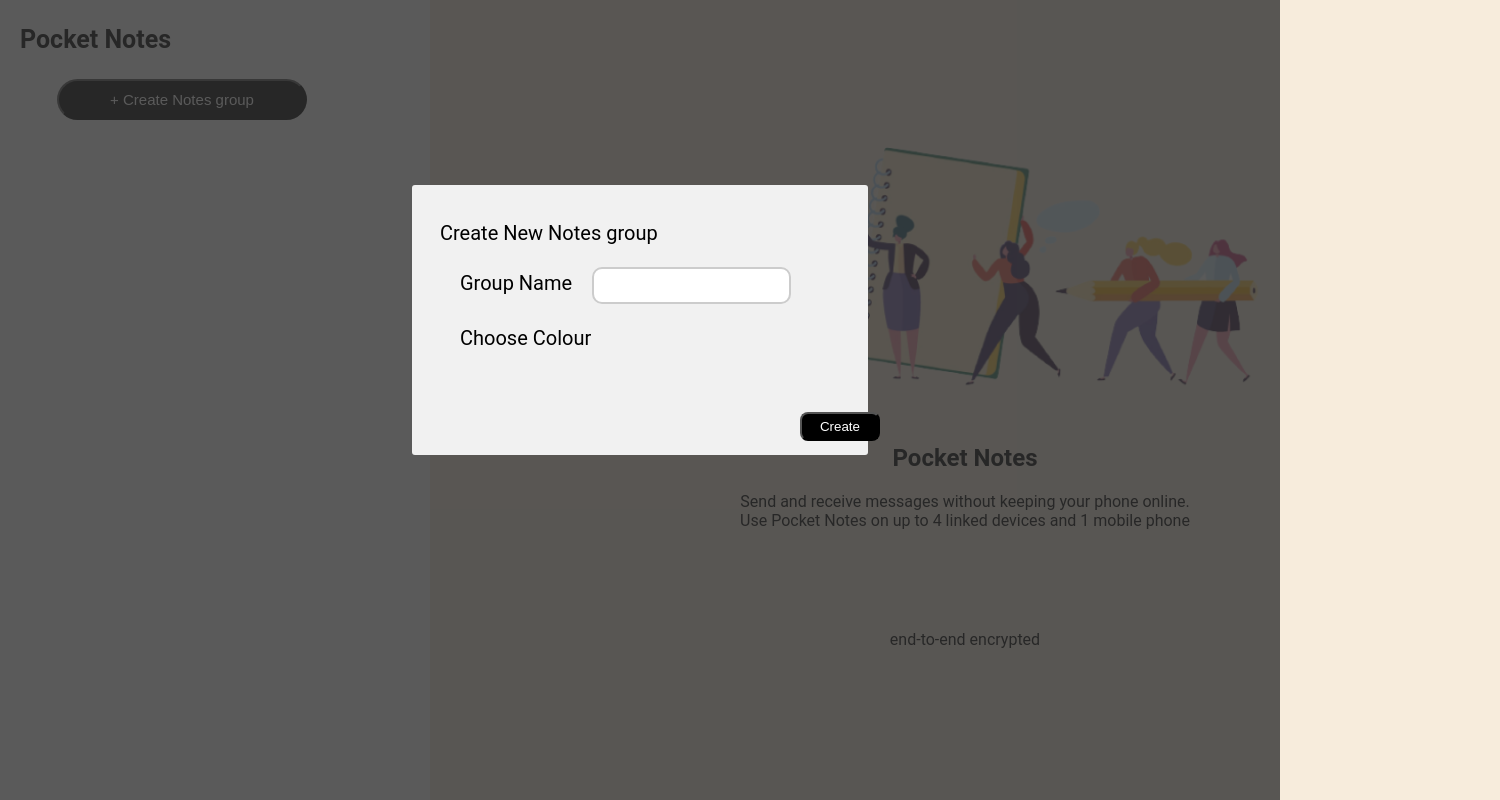
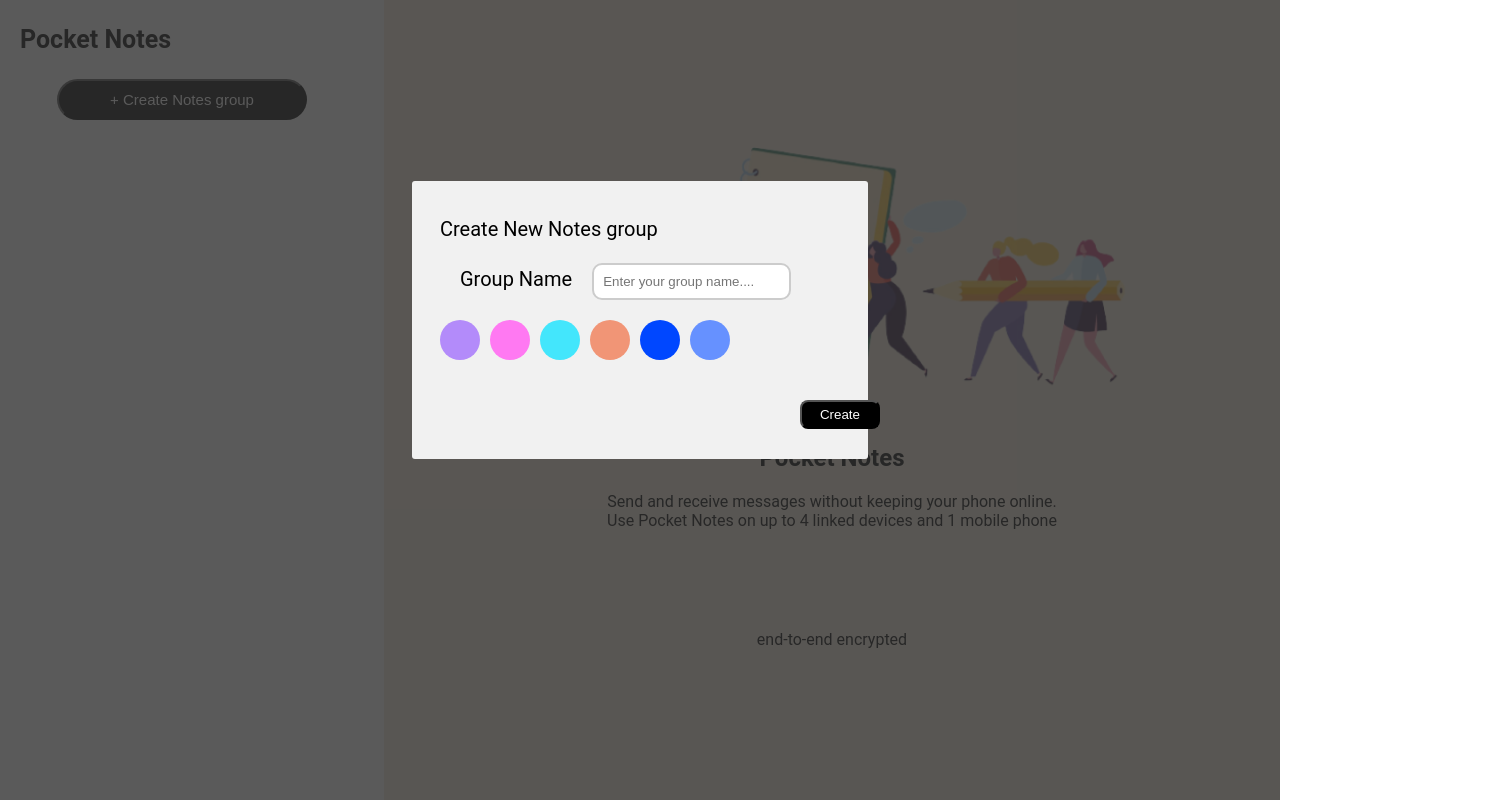
Before and after one commit to Sukrutiii/pocket-notes, a React (Create React App) app: page / in a window 1280 px wide. Both pictures are taken after a click on the button "+ Create Notes group". Shown: the whole page, 1500 px wide, since content can reach past the window. Built offline with nearby package versions, Linux system fonts and the light colour scheme.

Commit message:
first commit

```diff
--- a/package.json
+++ b/package.json
@@ -6,12 +6,15 @@
     "@testing-library/jest-dom": "^5.16.5",
     "@testing-library/react": "^13.4.0",
     "@testing-library/user-event": "^13.5.0",
+    "date-and-time": "^3.0.0",
     "font-awesome": "^4.7.0",
     "react": "^18.2.0",
     "react-color": "^2.19.3",
+    "react-date-and-time": "^1.0.0",
     "react-dom": "^18.2.0",
     "react-router-dom": "^6.11.1",
     "react-scripts": "5.0.1",
+    "react-uuid": "^2.0.0",
     "reactjs-popup": "^2.0.5",
     "web-vitals": "^2.1.4"
   },
--- a/src/App.css
+++ b/src/App.css
@@ -2,3 +2,7 @@
     display: flex;
     flex-direction: row;
 }
+
+::-webkit-scrollbar {
+    display: none;
+}
--- a/src/App.js
+++ b/src/App.js
@@ -1,14 +1,17 @@
 import './App.css';import GroupPage from './components/Groups/Groups';
 import NotePage from './components/Notes/Notes';
-import React from 'react';
+import React, { useState } from 'react';
 
 const App=()=> {
+  const [displayNote,setDisplayNote] = useState(false)
+  const [groupId,setGroupId] = useState('')
+  const [color,setColor] = useState('')
+  const [username,setUsername] = useState('')
   return (
     <>
-
       <div className='homeContainer'>
-        <div className='groupContainer'><GroupPage/></div>
-        <div className='noteContainer'><NotePage/></div>
+        <div className='groupContainer'><GroupPage setDisplayNote={setDisplayNote} groupId={groupId}  setGroupId={setGroupId} setUsername={setUsername} setColor={setColor} color={color}/></div>
+        <div className='noteContainer'><NotePage username={username} displayNote={displayNote} groupId={groupId} color={color} /></div>
       </div>
 
     </>
--- a/src/components/Groups/Groups.css
+++ b/src/components/Groups/Groups.css
@@ -4,14 +4,30 @@ body {
 }
 
 .left {
-    position: fixed;
+    position: absolute;
+    top: 0;
     background-color: white;
     width: 30%;
+    overflow: auto;
 }
 
 h3 {
     font-size: 25px;
     margin-left: 20px;
+}
+
+.color__circle__container {
+    margin-top: 20px;
+    display: flex;
+    flex-direction: row;
+    gap: 10px;
+}
+
+.color__circle {
+    display: inline-block;
+    border-radius: 100%;
+    width: 40px;
+    height: 40px;
 }
 
 .btn {
@@ -77,7 +93,7 @@ input {
 }
 
 .popupContainer {
-    position: absolute;
+    position: fixed;
     color: black;
     font-size: 20px;
     top: 40%;
@@ -89,4 +105,26 @@ input {
     border-radius: 3px;
     max-width: 400px;
     min-width: 100px;
+    height: 250px;
 }
+
+.groups__name__container {
+    display: flex;
+    flex-direction: row;
+    gap: 50px;
+    margin-top: 20px;
+    padding-left: 50px;
+    align-items: center;
+}
+
+.groups__container {
+    overflow: scroll;
+    max-height: 500px;
+}
+
+.groups__name__container>p {
+    font-family: Verdana, Geneva, Tahoma, sans-serif;
+    font-weight: 500;
+    font-size: 20px;
+    letter-spacing: 1.5px;
+}
--- a/src/components/Groups/Groups.jsx
+++ b/src/components/Groups/Groups.jsx
@@ -1,42 +1,70 @@
 import React, { useState, useEffect } from 'react'
 import './Groups.css'
-import ViewGroup from '../ViewGroup/ViewGroup';
+import { v1 } from 'uuid'
+import Logo from '../logo/Logo';
 
-export default function Groups() {
+export default function Groups({ setDisplayNote,groupId ,setGroupId, color, setColor,setUsername }) {
 
-    const getData=()=>{
+    const getData = () => {
         const data = localStorage.getItem('groups');
-        if(data){
+        if (data) {
             return JSON.parse(data);
         }
-        else{
+        else {
             return []
         }
     }
 
     const [popup, setPopup] = useState(false);
     const [groupName, setGroupName] = useState('');
-    const [groups, setGroups] = useState([]);
+    const [groups, setGroups] = useState(getData());
 
     const togglePopup = () => {
         setPopup(!popup)
     }
 
-    const handleAddGroup=(e)=>{
+    const handleAddGroup = (e) => {
+        setDisplayNote(false)
         e.preventDefault();
-        let group={
-            groupName
+        togglePopup()
+        const id = v1();
+        if (groupName !== '' && color !== '') {
+            const group = {
+                name: groupName,
+                id: id,
+                color: color,
             }
-        setGroups([...groups,group]);
+            const data = groups;
+            data.push(group)
+            setGroups(data)
+            console.log(groups);
+            localStorage.setItem('groups', JSON.stringify(groups))
             setGroupName('');
         }
+        else {
+            window.alert("Enter details")
+        }
+    }
 
-    useEffect(()=>{
-        localStorage.setItem('groups',JSON.stringify(groups));
-    },[groups])
+    const addNotes = (id, color,name) => {
+        setDisplayNote(true)
+        setGroupId(id)
+        setUsername(name)
+        setColor(color)
+    }
 
-    const colors = ['#B38BFA','#FF79F2','#43E6FC','#F19576','#0047FF','#6691FF']
-    const colorsItem = () => <div className='color-item'></div>
+    const returnColor = (id)=>{
+        const style1 = {backgroundColor:'#F7ECDC'}
+        const style2 = {backgroundColor:'white'}
+        if(groupId===id){
+            return style1;
+        }
+        else{
+            return style2;
+        }
+    }
+
+    const colors = ['#B38BFA', '#FF79F2', '#43E6FC', '#F19576', '#0047FF', '#6691FF']
 
     return (
         <>
@@ -48,15 +76,30 @@ export default function Groups() {
                 {/* <ViewGroup/> */}
                 {popup &&
                     <div className='overlay'>
-                <div className='popupContainer' onSubmit={handleAddGroup}>
+                        <div className='popupContainer'>
                             <p>Create New Notes group</p>
-                    <label>Group Name<input type='text'
-                    required onChange={(e)=>setGroupName(e.target.value)} value={groupName}></input></label>
-                    <p className='chooseColor'>Choose Colour{colors.map}</p>
-                    <button type='submit' className='create-btn' onClick={togglePopup}>Create</button>
+                            <label>Group Name<input type='text' placeholder="Enter your group name...."
+                                required onChange={(e) => setGroupName(e.target.value)}></input></label>
+                            <div className="color__circle__container">
+                                {
+                                    colors.map((color) => <div className='color__circle' onClick={() => setColor(color)} style={{ backgroundColor: color }}></div>)
+                                }
+                            </div>
+
+                            <button className='create-btn' onClick={handleAddGroup} >Create</button>
                         </div>
                     </div>
                 }
+                <div className="groups__container">
+                {
+                    groups.map((data) =>
+                    <div className="groups__name__container" style={returnColor(data.id)} onClick={() => addNotes(data.id, data.color,data.name)}>
+                        <Logo name={data.name} color={data.color}/>
+                        <p  >{data.name}</p>
+
+                    </div>)
+                }
+                </div>
             </div>
         </>
     )
--- /dev/null
+++ b/src/components/Notes/DisplayNotes.css
@@ -0,0 +1,44 @@
+.display__note__container {
+    max-height: 500px;
+}
+
+.notes__container {
+    top: 0;
+    height: 400px;
+    z-index: -3;
+    overflow: scroll;
+}
+
+.display__note__container>textarea {
+    position: relative;
+    margin: 0;
+    bottom: 0px;
+    width: 97%;
+    right: 0px;
+    height: 120px;
+    padding: 0;
+    resize: none;
+    border: 10px solid rgb(209, 199, 199);
+    padding: 5px;
+    font-size: 15px;
+}
+
+.display__note__container>textarea:focus {
+    outline: none;
+}
+
+.display__note__container>button {
+    position: absolute;
+    right: 40px;
+    bottom: 50px;
+}
+
+.notes__data__container {
+    display: flex;
+    flex-direction: row;
+    gap: 50px;
+    padding-top: 50px;
+    padding-left: 20px;
+    font-size: 15px;
+    font-family: Verdana, Geneva, Tahoma, sans-serif;
+}
--- /dev/null
+++ b/src/components/Notes/DisplayNotes.jsx
@@ -0,0 +1,54 @@
+import React, { useState } from 'react'
+import './DisplayNotes.css'
+import date from 'date-and-time';
+
+function DisplayNotes({groupId,color}) {
+
+    const getData=()=>{
+        const data = localStorage.getItem('notes');
+        if(data){
+            return JSON.parse(data);
+        }
+        else{
+            return []
+        }
+    }
+    const [noteData,setNoteData] = useState('')
+    const [noteArray,setNoteArray] = useState(getData())
+
+
+    const addNote = ()=>{
+        const note = {
+            data:noteData,
+            created:date.format(new Date(), 'ddd, MMM DD YYYY'),
+            groupId:groupId
+        }
+        const data = noteArray;
+        data.push(note);
+        setNoteArray(data);
+        localStorage.setItem('notes',JSON.stringify(noteArray))
+        setNoteData('')
+    }
+
+  return (
+    <div className="display__note__container">
+        <div className="notes__container">
+            {
+                noteArray.map((note)=>{
+                    if(note.groupId === groupId){
+                   return <div className="notes__data__container">
+                    <div className="note__date">{note.created}</div>
+                    <div className="note__data">{note.data}</div>
+                    </div>
+                    }
+                }
+                )
+            }
+        </div>
+        <textarea value={noteData} type="text" onChange={(e)=>setNoteData(e.target.value)}/>
+        <button onClick={addNote}>Submit</button>
+    </div>
+  )
+}
+
+export default DisplayNotes
--- a/src/components/Notes/Notes.css
+++ b/src/components/Notes/Notes.css
@@ -1,8 +1,11 @@
 .right {
-    background-color: #F7ECDC;
-    width: 100%;
-    height: 100vh;
-    margin-left: 430px;
+    position: absolute;
+    right: 0;
+    width: 70%;
+    z-index: -4;
+    background: #F7ECDC;
+    height: 100%;
+
 }
 
 img {
@@ -13,3 +16,17 @@ img {
 .line {
     margin-top: 100px;
 }
+
+.header__container {
+    display: flex;
+    flex-direction: row;
+    gap: 20px;
+    padding-left: 10px;
+    padding-top: 10px;
+    background: #E8E8E8;
+    padding-bottom: 10px;
+}
+
+.header__container>p {
+    font-size: 20px;
+}
--- a/src/components/Notes/Notes.jsx
+++ b/src/components/Notes/Notes.jsx
@@ -1,19 +1,33 @@
 import React from 'react'
 import './Notes.css'
 import pic1 from '../../assets/img1.png'
+import DisplayNotes from './DisplayNotes'
+import Logo from '../logo/Logo'
 
-export default function Notes() {
+
+
+export default function Notes({displayNote,groupId,color,username}) {
   return (
     <>
       <div className='right'>
-            <center><img src={pic1}></img>
+      {(displayNote) ?
+      <div className="header__container">
+        <Logo name={username} color={color} />
+        <p>{username}</p>
+      </div>:<div/>
+      }
+        {(displayNote) ?
+          <DisplayNotes groupId={groupId} color={color}/> :
+          <center><img src={pic1}></img>
             <h2>Pocket Notes</h2>
-            <p>Send and receive messages without keeping your phone online.<br/>
-               Use Pocket Notes on up to 4 linked devices and 1 mobile phone
+            <p>Send and receive messages without keeping your phone online.<br />
+              Use Pocket Notes on up to 4 linked devices and 1 mobile phone
             </p>
             <p className='line'><i class="fa-solid fa-lock-keyhole"></i>end-to-end encrypted</p>
-            </center>
-        </div>
+          </center>
+        }
+
+      </div>
     </>
   )
 }
--- /dev/null
+++ b/src/components/logo/Logo.css
@@ -0,0 +1,9 @@
+.logo__container {
+    border-radius: 100%;
+    background-color: black;
+    text-align: center;
+    width: 50px;
+    height: 50px;
+    margin-bottom: 10px;
+    margin-top: 10px;
+}
--- /dev/null
+++ b/src/components/logo/Logo.jsx
@@ -0,0 +1,12 @@
+import React from 'react'
+import './Logo.css'
+
+function Logo({name,color}) {
+  return (
+    <div className="logo__container" style={{backgroundColor:color , textAlign:'center',color:'white'}}>
+        <p>{name.slice(0,2)}</p>
+    </div>
+  )
+}
+
+export default Logo
```
Also changed, not shown: 1 other file (tests, documents, lock files or other folders). Lines whose indentation alone changed are shown as unchanged.
